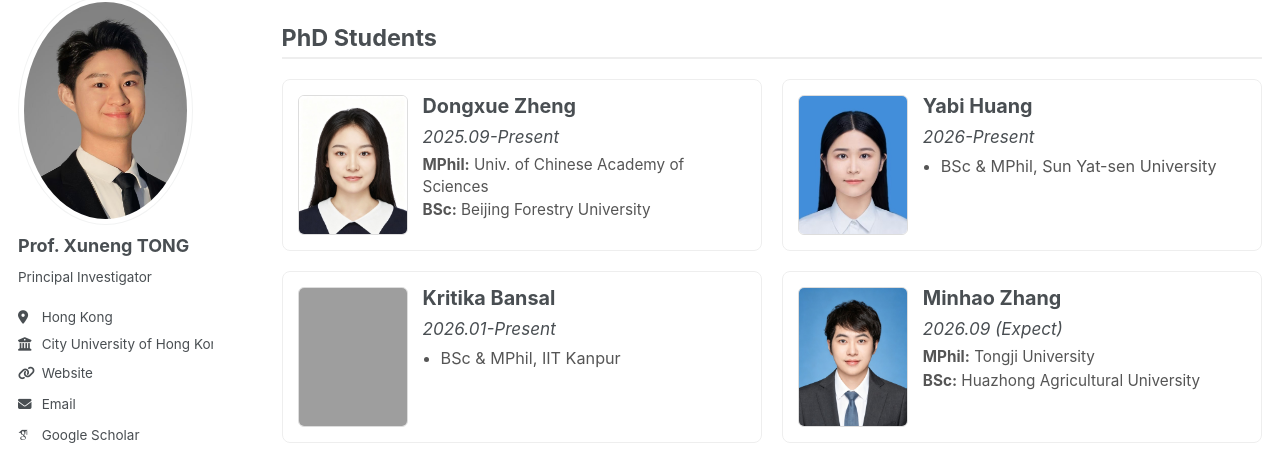
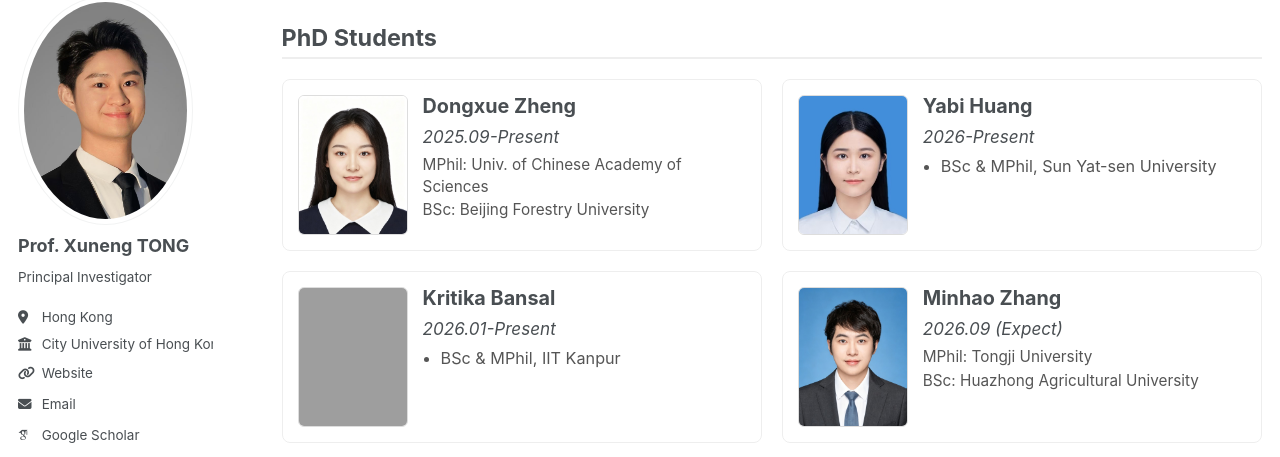
Before and after one commit to TongXuneng/TongXuneng.github.io, a Jekyll site: the page built from _pages/team.html, in a window 1280 px wide and 900 px high, scrolled down 618 px. Shown: the part 105-562 px from the top of the window. Built offline with Jekyll 4.4.1, drawn with Linux system fonts in a browser that asks for light colours; some web fonts are replaced; a script bundle is joined from its source files by our own code; library files that are not in the unit come from our copies.

```diff
--- a/_pages/team.html
+++ b/_pages/team.html
@@ -44,8 +44,8 @@ author_profile: true
       <h3 class="team-title">Dongxue Zheng</h3>
       <p><em>2025.09-Present</em></p>
       <div class="edu-split">
-        <div><strong>MPhil:</strong> Univ. of Chinese Academy of Sciences</div>
-        <div><strong>BSc:</strong> Beijing Forestry University</div>
+        <div>MPhil: Univ. of Chinese Academy of Sciences</div>
+        <div>BSc: Beijing Forestry University</div>
       </div>
     </div>
   </div>
@@ -71,8 +71,8 @@ author_profile: true
       <h3 class="team-title">Minhao Zhang</h3>
       <p><em>2026.09 (Expect)</em></p>
       <div class="edu-split">
-        <div><strong>MPhil:</strong> Tongji University</div>
-        <div><strong>BSc:</strong> Huazhong Agricultural University</div>
+        <div>MPhil: Tongji University</div>
+        <div>BSc: Huazhong Agricultural University</div>
       </div>
     </div>
   </div>
```
